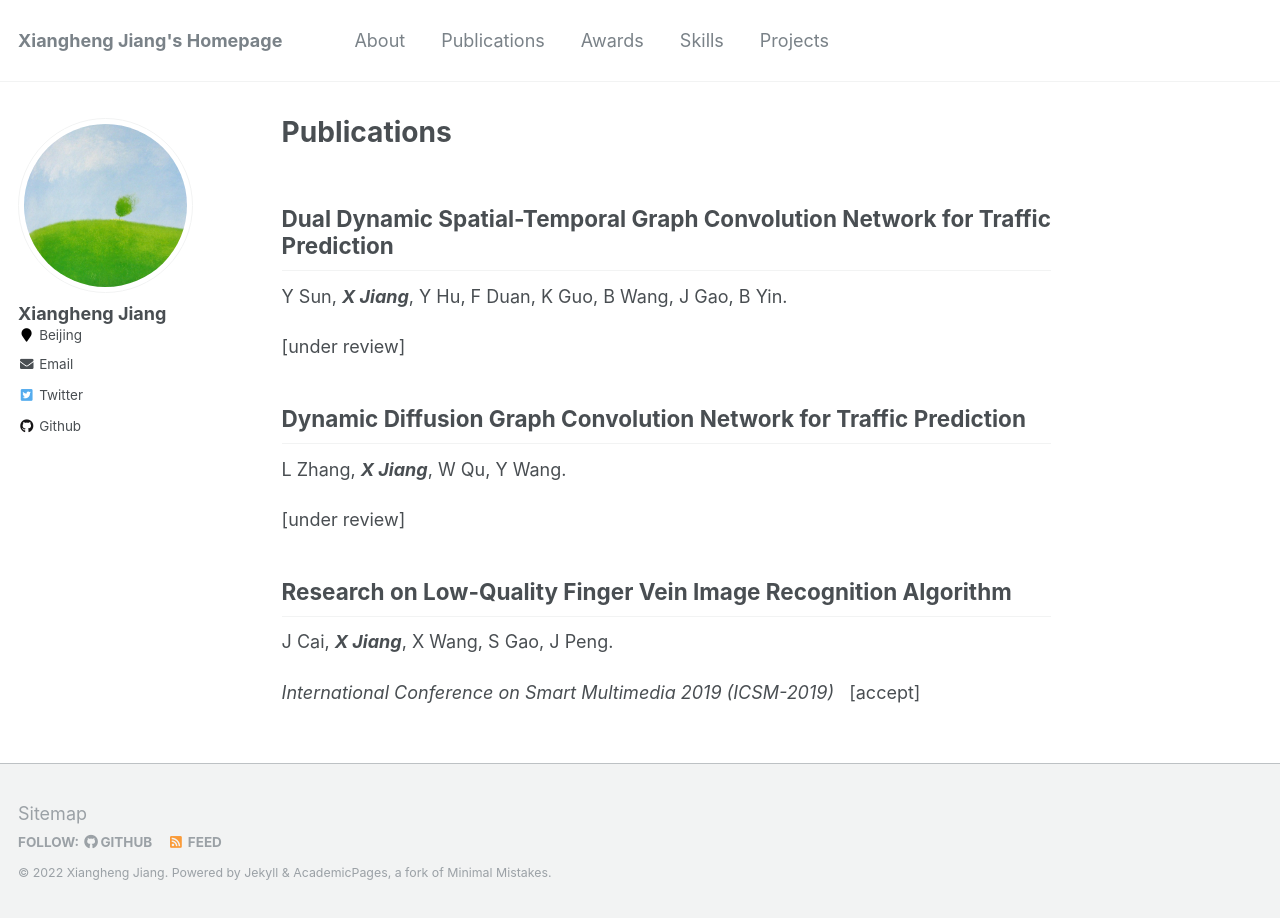
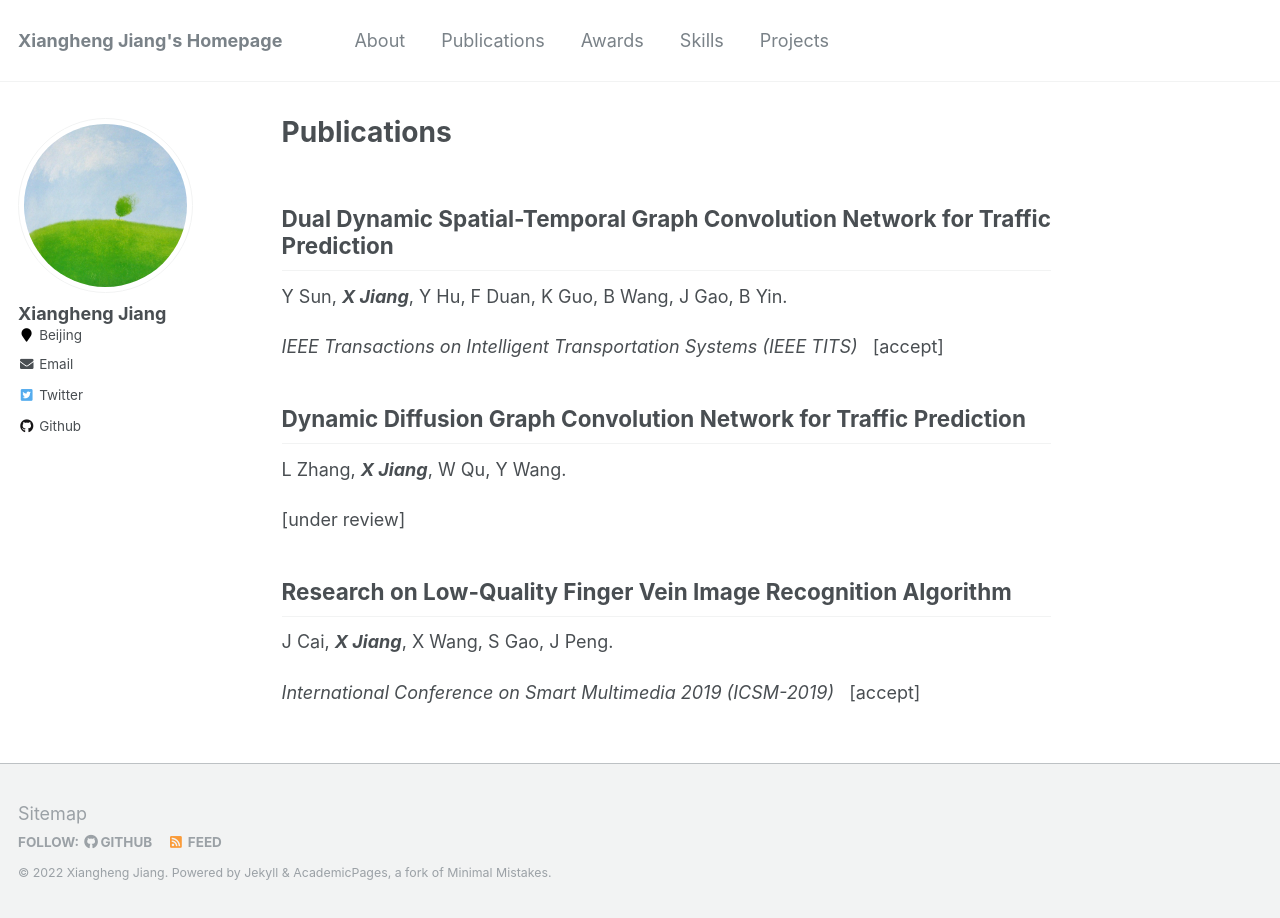
Before and after one commit to j1o2h3n/j1o2h3n.github.io, a Jekyll site: the page built from _pages/publications.md, in a window 1280 px wide. Built offline with Jekyll 4.4.1, drawn with Linux system fonts in a browser that asks for light colours.

Commit message:
Update publications.md

```diff
--- a/_pages/publications.md
+++ b/_pages/publications.md
@@ -8,7 +8,7 @@ author_profile: true
 
 Y Sun, _**X Jiang**_, Y Hu, F Duan, K Guo, B Wang, J Gao, B Yin.
 
-<!-- _IEEE Transactions on Intelligent Transportation Systems  (IEEE TITS)_ &nbsp; \-->[under review]
+ _IEEE Transactions on Intelligent Transportation Systems  (IEEE TITS)_ &nbsp; \[accept]
 
 
 ## **Dynamic Diffusion Graph Convolution Network for Traffic Prediction**
```
